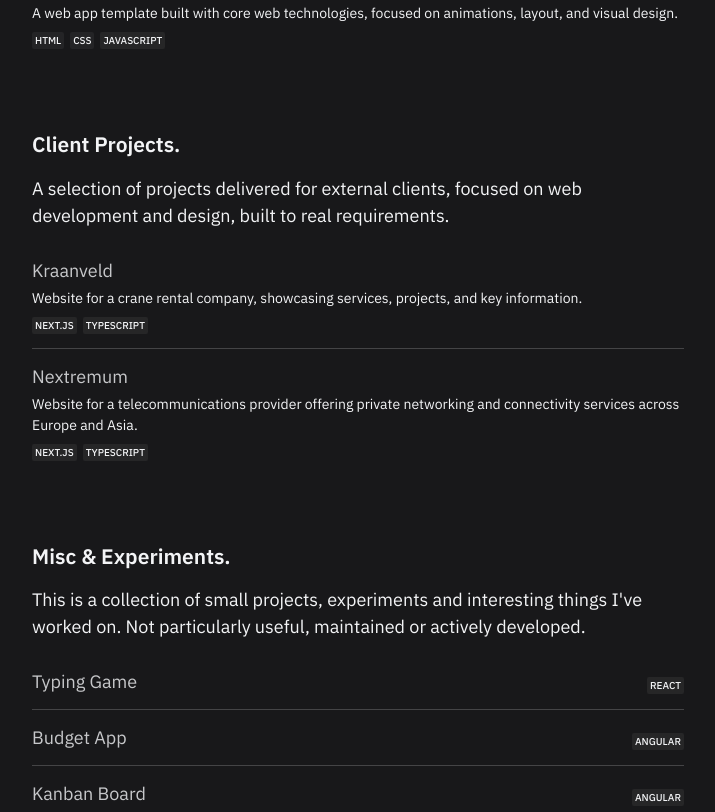
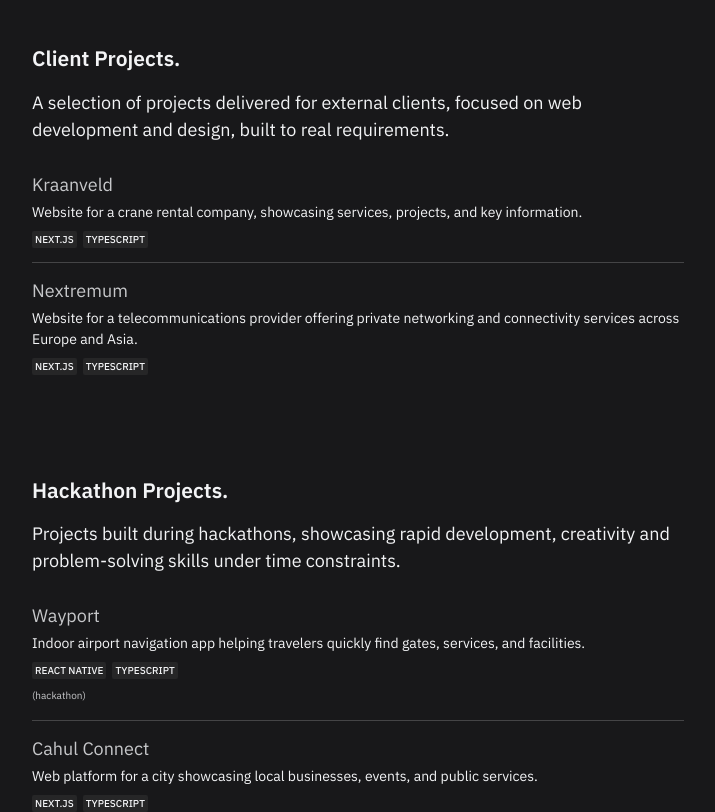
Before and after one commit to lorenzo-ap/portfolio, a React (Vite) app: page /projects in a window 1280 px wide. Shown: the part 820-1632 px from the top of the page, without its empty margins (282-997 px from the left). Built offline with nearby package versions, Linux system fonts and the light colour scheme.

Commit message:
feat: new section for hackathon projects

```diff
--- a/src/components/Project.tsx
+++ b/src/components/Project.tsx
@@ -48,6 +48,16 @@ export const Project = ({ index, project, isMisc }: ProjectProps) => {
 			{description && <p className='mt-1 mb-1.5 text-[14px] text-text'>{description}</p>}
 
 			{!isMisc && <Skills skills={skills} />}
+
+			{project.hackathonLink && (
+				<Link
+					className='text-[10px] text-subfaded-text underline-offset-2 hover:text-text hover:underline'
+					target='_blank'
+					to={project.hackathonLink}
+				>
+					(hackathon)
+				</Link>
+			)}
 		</div>
 	);
 };
--- a/src/data/projects.ts
+++ b/src/data/projects.ts
@@ -7,12 +7,6 @@ export const projects: ProjectModel[] = [
 		skills: [Skill.React, Skill.TypeScript, Skill.Fastify],
 		description:
 			'A full-stack AI-powered, Pinterest-inspired app for generating and exploring images from user prompts.'
-	},
-	{
-		name: 'Wayport',
-		link: 'https://github.com/lorenzo-ap/hacktech',
-		skills: [Skill.ReactNative, Skill.TypeScript],
-		description: 'An airport indoor navigation app for travelers, built during a 48-hour hackathon.'
 	},
 	{
 		name: 'Weather',
@@ -51,6 +45,23 @@ export const clientProjects: ProjectModel[] = [
 	}
 ];
 
+export const hackathonProjects: ProjectModel[] = [
+	{
+		name: 'Wayport',
+		link: 'https://github.com/lorenzo-ap/hacktech',
+		skills: [Skill.ReactNative, Skill.TypeScript],
+		description: 'Indoor airport navigation app helping travelers quickly find gates, services, and facilities.',
+		hackathonLink: 'https://hack-tech.ai/airport-chapter'
+	},
+	{
+		name: 'Cahul Connect',
+		link: 'https://github.com/serezha13/cahul-connect',
+		skills: [Skill.NextJS, Skill.TypeScript],
+		description: 'Web platform for a city showcasing local businesses, events, and public services.',
+		hackathonLink: 'https://gigahack.md/deeptech-gigahack-2023/'
+	}
+];
+
 export const misc: ProjectModel[] = [
 	{
 		name: 'Typing Game',
--- a/src/pages/Projects.tsx
+++ b/src/pages/Projects.tsx
@@ -1,5 +1,5 @@
 import { Project } from '../components';
-import { clientProjects, misc, projects } from '../data/projects';
+import { clientProjects, hackathonProjects, misc, projects } from '../data/projects';
 
 export const ProjectsPage = () => {
 	return (
@@ -14,7 +14,7 @@ export const ProjectsPage = () => {
 				))}
 			</section>
 
-			<section className='my-[80px] flex flex-col gap-[14px] px-6 text-text'>
+			<section className='my-[100px] flex flex-col gap-[14px] px-6 text-text'>
 				<h2 className='font-semibold text-[21px]'>Client Projects.</h2>
 
 				<p>
@@ -23,6 +23,19 @@ export const ProjectsPage = () => {
 				</p>
 
 				{clientProjects.map((project, index) => (
+					<Project index={index} key={project.name} project={project} />
+				))}
+			</section>
+
+			<section className='my-[100px] flex flex-col gap-[14px] px-6 text-text'>
+				<h2 className='font-semibold text-[21px]'>Hackathon Projects.</h2>
+
+				<p>
+					Projects built during hackathons, showcasing rapid development, creativity and problem-solving skills under
+					time constraints.
+				</p>
+
+				{hackathonProjects.map((project, index) => (
 					<Project index={index} key={project.name} project={project} />
 				))}
 			</section>
--- a/src/types/project.ts
+++ b/src/types/project.ts
@@ -5,4 +5,5 @@ export interface ProjectModel {
 	link: string;
 	skills: Skill[];
 	description?: string;
+	hackathonLink?: string;
 }
```
